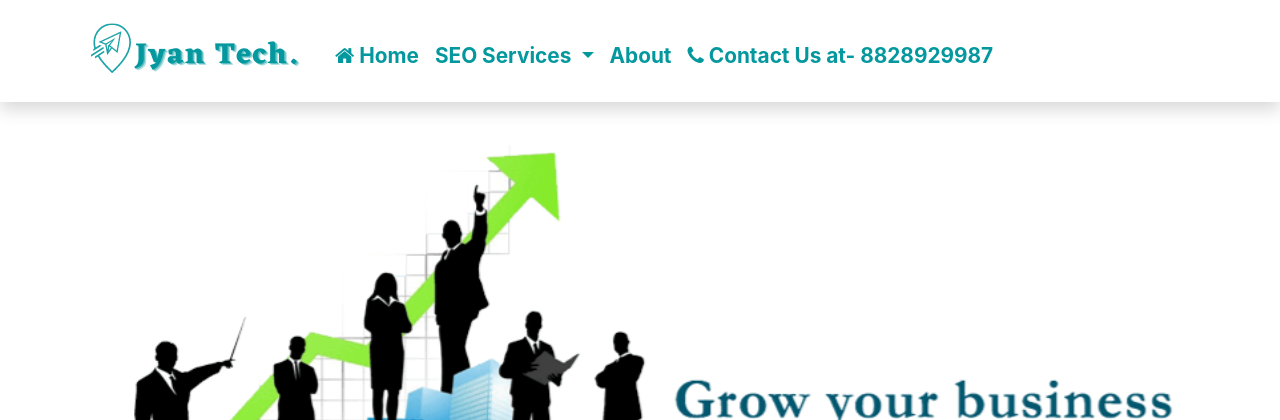
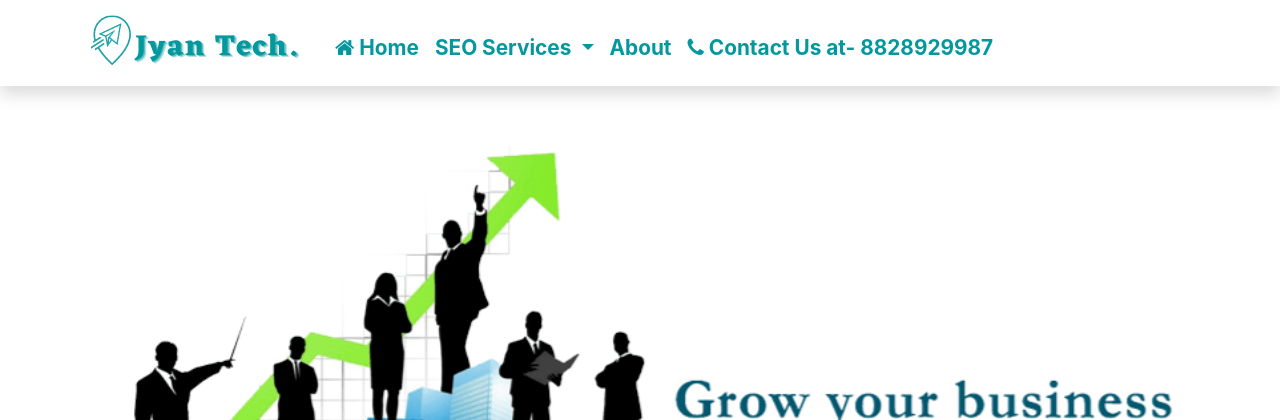
Before and after one commit to NitishKaushal/djangoweb, a Django app: page /amazon-seo/ in a window 1280 px wide. Shown: the top 420 px of the page. Run offline with Django 3.2, Linux system fonts and the light colour scheme; some libraries are stand-ins or nearby versions.

Commit message:
Update main.css

```diff
--- a/static/web/css/main.css
+++ b/static/web/css/main.css
@@ -13,6 +13,7 @@
 .navbar{
     color: #21366b;
     background:#ffffff;
+    padding :0px !important;
 
     }
 .navbar a{
```
